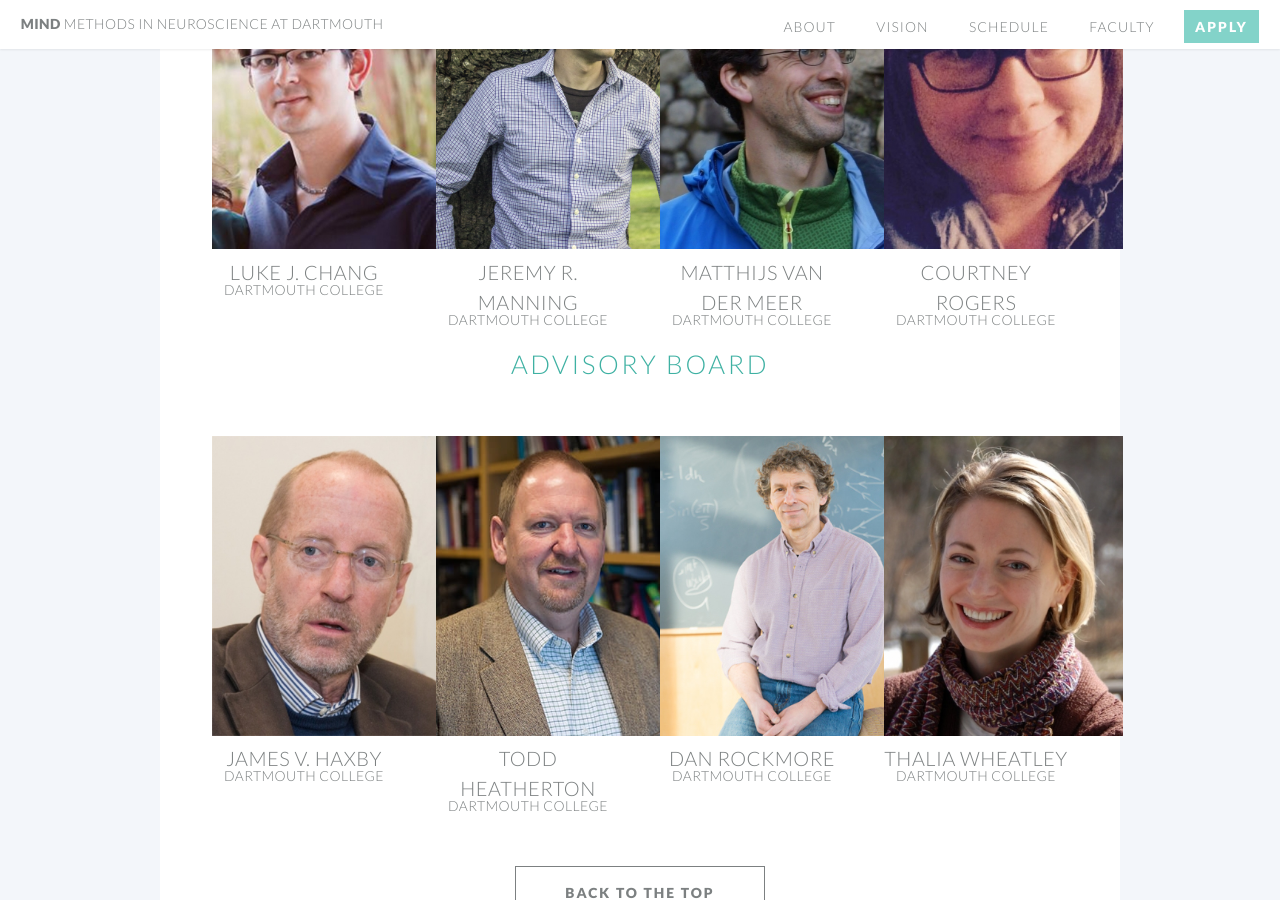
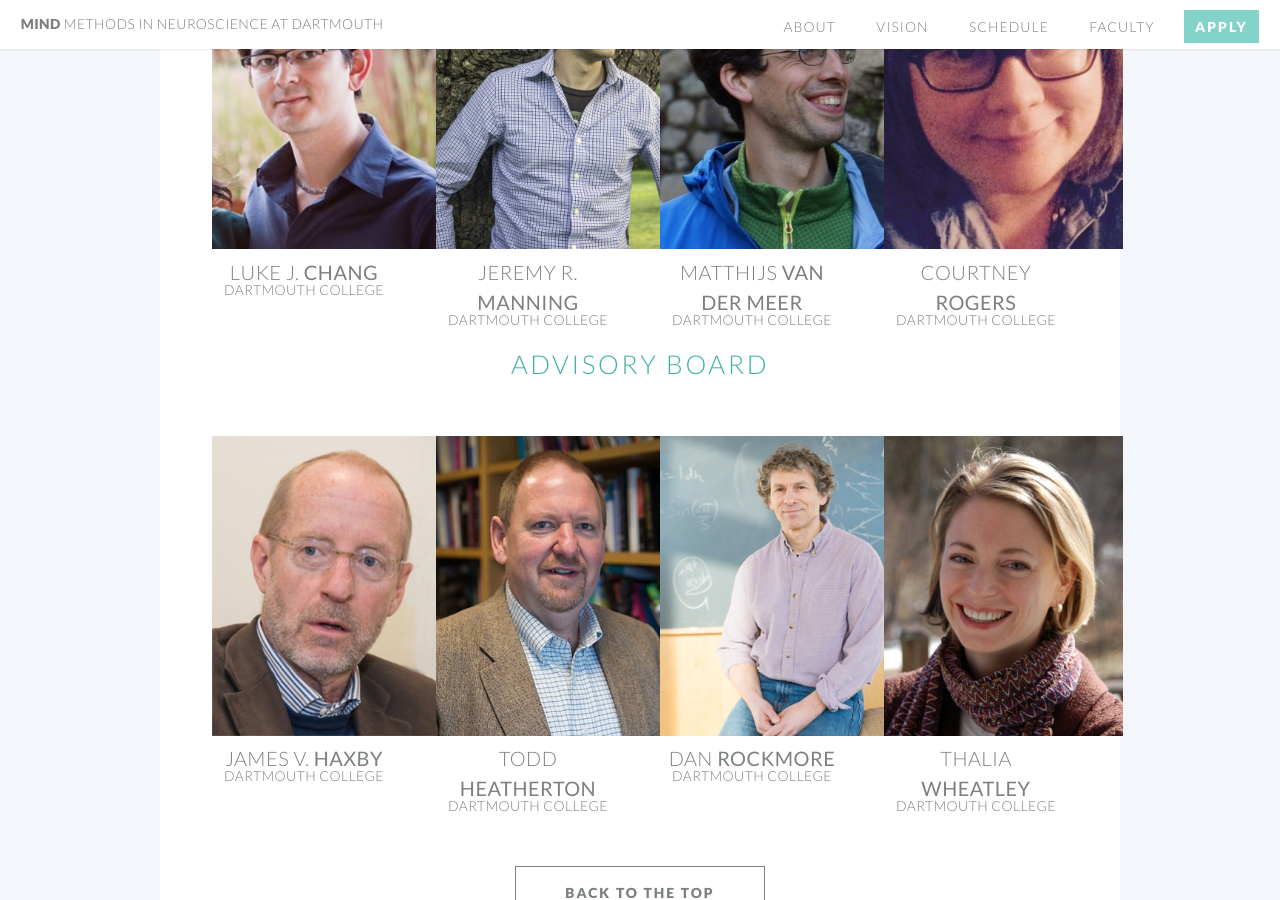
Before and after one commit to Summer-MIND/Summer-MIND.github.io, a Jekyll site: the page built from index.html, in a window 1280 px wide and 900 px high, scrolled down 4536 px. Built offline with Jekyll 4.4.1, drawn with Linux system fonts in a browser that asks for light colours.

Commit message:
bold last names of organizers

```diff
--- a/index.html
+++ b/index.html
@@ -273,7 +273,7 @@ layout: landing-page
 								<section>
 									<a href="http://cosanlab.com/" class="image featured"><img src="images/chang.jpg" alt="" /></a>
 									<header>
-                                        <h3 class='affiliation'><a href="http://cosanlab.com/">Luke J. Chang</a></h3>
+                                        <h3 class='affiliation'><a href="http://cosanlab.com/">Luke J. <strong>Chang</strong></a></h3>
 										<h4 class='affiliation'>Dartmouth College</h4>
 									</header>
 								</section>
@@ -282,7 +282,7 @@ layout: landing-page
 								<section>
 									<a href="http://www.context-lab.com/" class="image featured"><img src="images/manning.png" alt="" /></a>
 									<header>
-										<h3 class='affiliation'><a href="http://www.context-lab.com/">Jeremy R. Manning</a></h3>
+                                        <h3 class='affiliation'><a href="http://www.context-lab.com/">Jeremy R. <strong>Manning</strong></a></h3>
 										<h4 class='affiliation'>Dartmouth College</h4>
 									</header>
 								</section>
@@ -291,7 +291,7 @@ layout: landing-page
 								<section>
 									<a href="http://www.vandermeerlab.org/" class="image featured"><img src="images/mvdm.jpg" alt="" /></a>
 									<header>
-										<h3 class='affiliation'><a href="http://www.vandermeerlab.org/">Matthijs van der Meer</a></h3>
+										<h3 class='affiliation'><a href="http://www.vandermeerlab.org/">Matthijs <strong>van der Meer</strong></a></h3>
 										<h4 class='affiliation'>Dartmouth College</h4>
 									</header>
 								</section>
@@ -300,7 +300,7 @@ layout: landing-page
 								<section>
 									<a href="http://sites.dartmouth.edu/thlab/people/courtney-rogers/" class="image featured"><img src="images/rogers.jpg" alt="" /></a>
 									<header>
-										<h3 class='affiliation'><a href="http://sites.dartmouth.edu/thlab/people/courtney-rogers/">Courtney Rogers</a></h3>
+										<h3 class='affiliation'><a href="http://sites.dartmouth.edu/thlab/people/courtney-rogers/">Courtney <strong>Rogers</strong></a></h3>
 										<h4 class='affiliation'>Dartmouth College</h4>
 									</header>
 								</section>
@@ -317,7 +317,7 @@ layout: landing-page
 								<section>
 									<a href="http://haxbylab.dartmouth.edu/" class="image featured"><img src="images/haxby.jpg" alt="" /></a>
 									<header>
-										<h3 class='affiliation'><a href="http://haxbylab.dartmouth.edu/">James V. Haxby</a></h3>
+										<h3 class='affiliation'><a href="http://haxbylab.dartmouth.edu/">James V. <strong>Haxby</strong></a></h3>
 										<h4 class='affiliation'>Dartmouth College</h4>
 									</header>
 								</section>
@@ -326,7 +326,7 @@ layout: landing-page
 								<section>
 									<a href="http://www.dartmouth.edu/~heath/index.html" class="image featured"><img src="images/heatherton.jpeg" alt="" /></a>
 									<header>
-										<h3 class='affiliation'><a href="http://www.dartmouth.edu/~heath/index.html">Todd Heatherton</a></h3>
+										<h3 class='affiliation'><a href="http://www.dartmouth.edu/~heath/index.html">Todd <strong>Heatherton</strong></a></h3>
 										<h4 class='affiliation'>Dartmouth College</h4>
 									</header>
 								</section>
@@ -335,7 +335,7 @@ layout: landing-page
 								<section>
 									<a href="http://www.cs.dartmouth.edu/~rockmore/" class="image featured"><img src="images/rockmore.jpg" alt="" /></a>
 									<header>
-										<h3 class='affiliation'><a href="http://www.cs.dartmouth.edu/~rockmore/">Dan Rockmore</a></h3>
+										<h3 class='affiliation'><a href="http://www.cs.dartmouth.edu/~rockmore/">Dan <strong>Rockmore</strong></a></h3>
 										<h4 class='affiliation'>Dartmouth College</h4>
 									</header>
 								</section>
@@ -344,7 +344,7 @@ layout: landing-page
 								<section>
 									<a href="http://www.wheatlab.com/" class="image featured"><img src="images/wheatley.jpg" alt="" /></a>
 									<header>
-										<h3 class='affiliation'><a href="http://www.context-lab.com/">Thalia Wheatley</a></h3>
+										<h3 class='affiliation'><a href="http://www.context-lab.com/">Thalia <strong>Wheatley</strong></a></h3>
 										<h4 class='affiliation'>Dartmouth College</h4>
 									</header>
 								</section>
```
